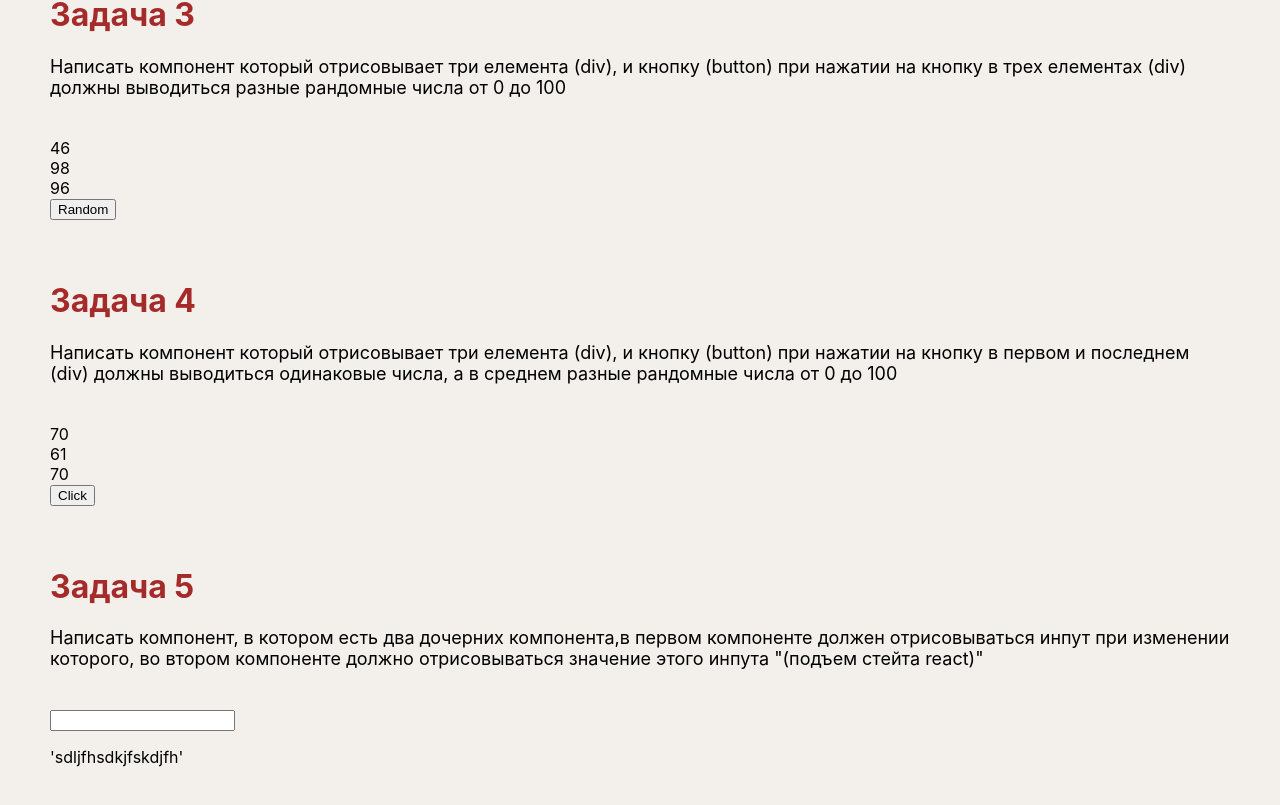
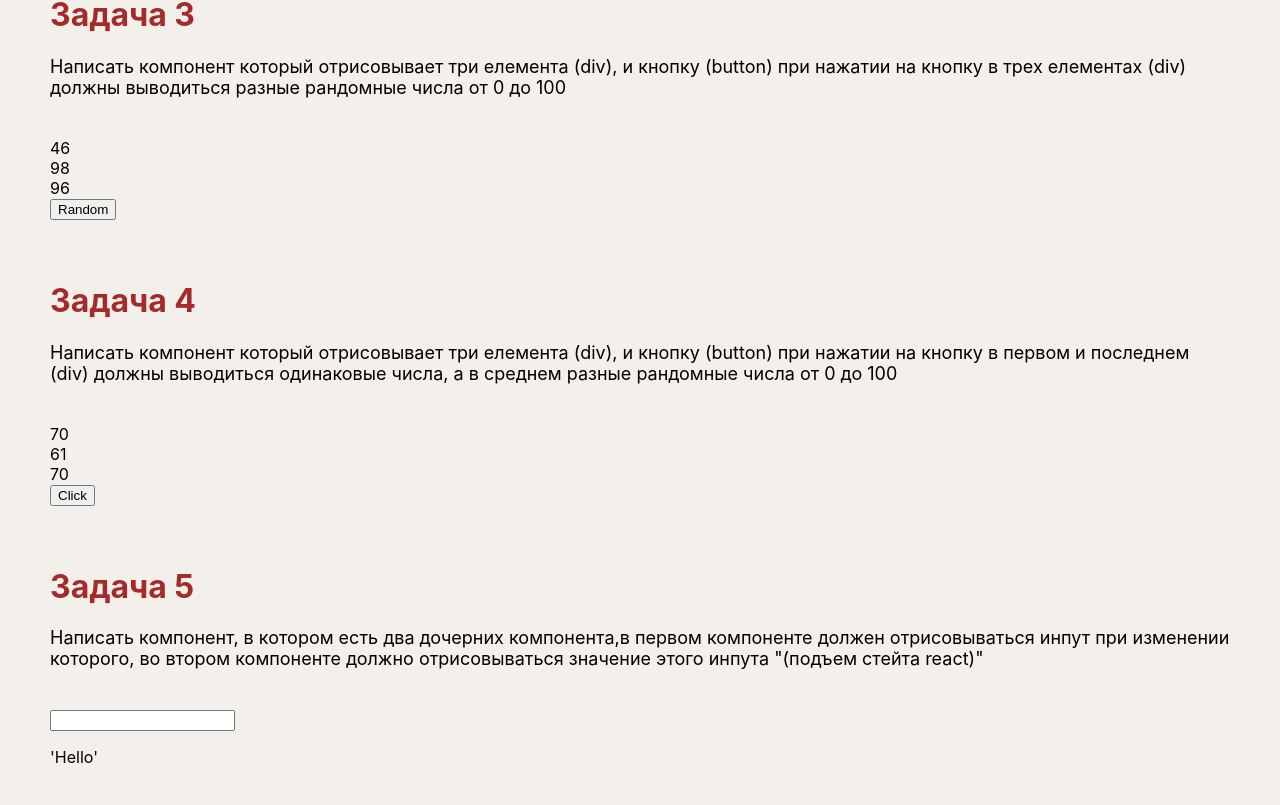
Before and after one commit to Pavel-Yaroslavovich/tasks-react, a React (Create React App) app: page / in a window 1280 px wide. Shown: the part 519-1324 px from the top of the page. Built offline with nearby package versions, Linux system fonts and the light colour scheme.

Commit message:
исправил замечание

```diff
--- a/src/tasks/task-5/inpText.jsx
+++ b/src/tasks/task-5/inpText.jsx
@@ -4,7 +4,7 @@ function InpText({ text }) {
 		<div>
 			<p>{text}</p>
 			<div>
-				'sdljfhsdkjfskdjfh'
+				'Hello'
 			</div>
 		</div>
 	)
```
